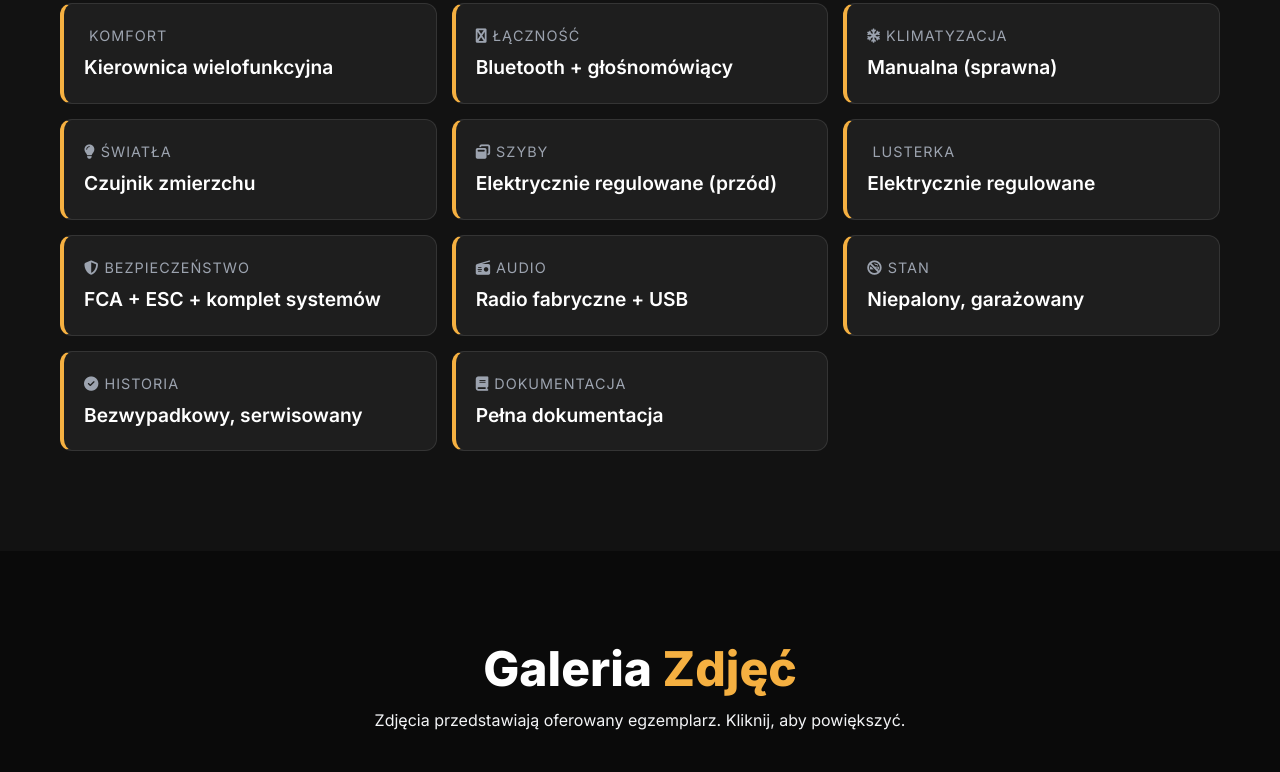
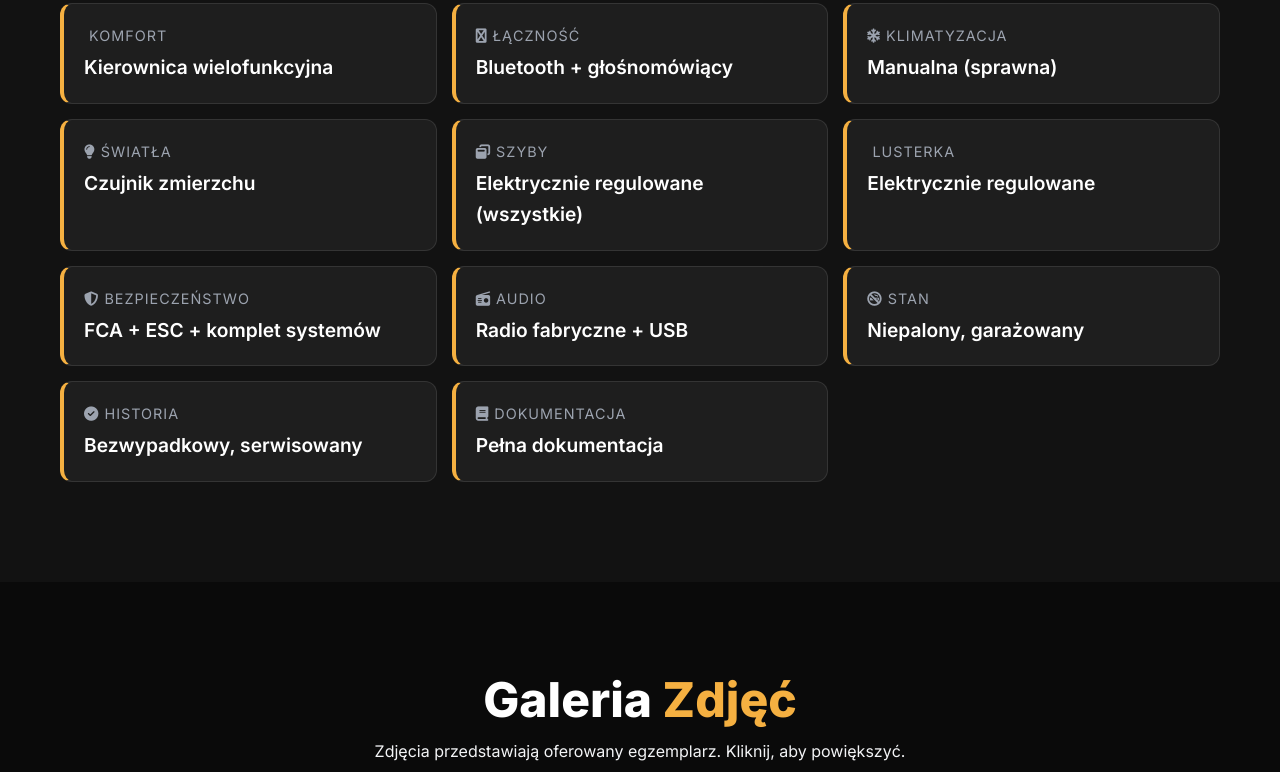
Before and after one commit to bimberus/kia-picanto, a plain HTML site: page index.html in a window 1280 px wide. Shown: the part 2456-3228 px from the top of the page. Drawn offline with Linux system fonts and the light colour scheme; some icons are missing.

Commit message:
Update: all windows are electric

```diff
--- a/index.html
+++ b/index.html
@@ -571,7 +571,7 @@
                     </div>
                     <div class="spec-item">
                         <span class="spec-label"><i class="fas fa-window-restore"></i> Szyby</span>
-                        <span class="spec-val">Elektrycznie regulowane (przód)</span>
+                        <span class="spec-val">Elektrycznie regulowane (wszystkie)</span>
                     </div>
                     <div class="spec-item">
                         <span class="spec-label"><i class="fas fa-mirror"></i> Lusterka</span>
```
